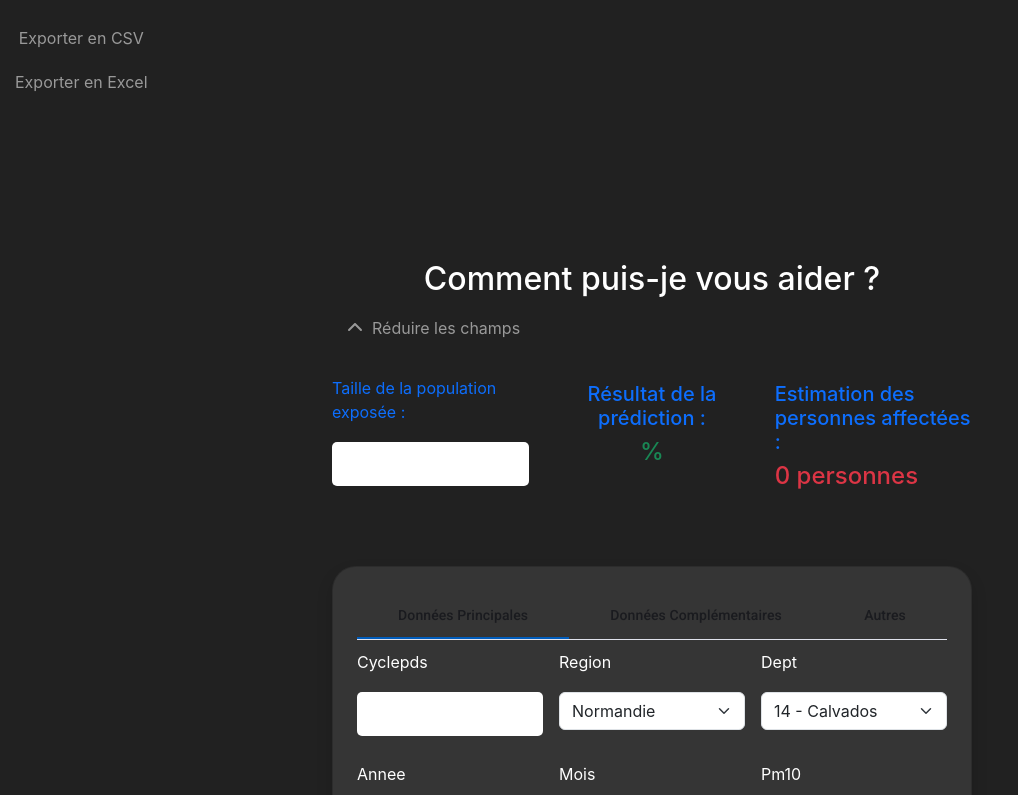
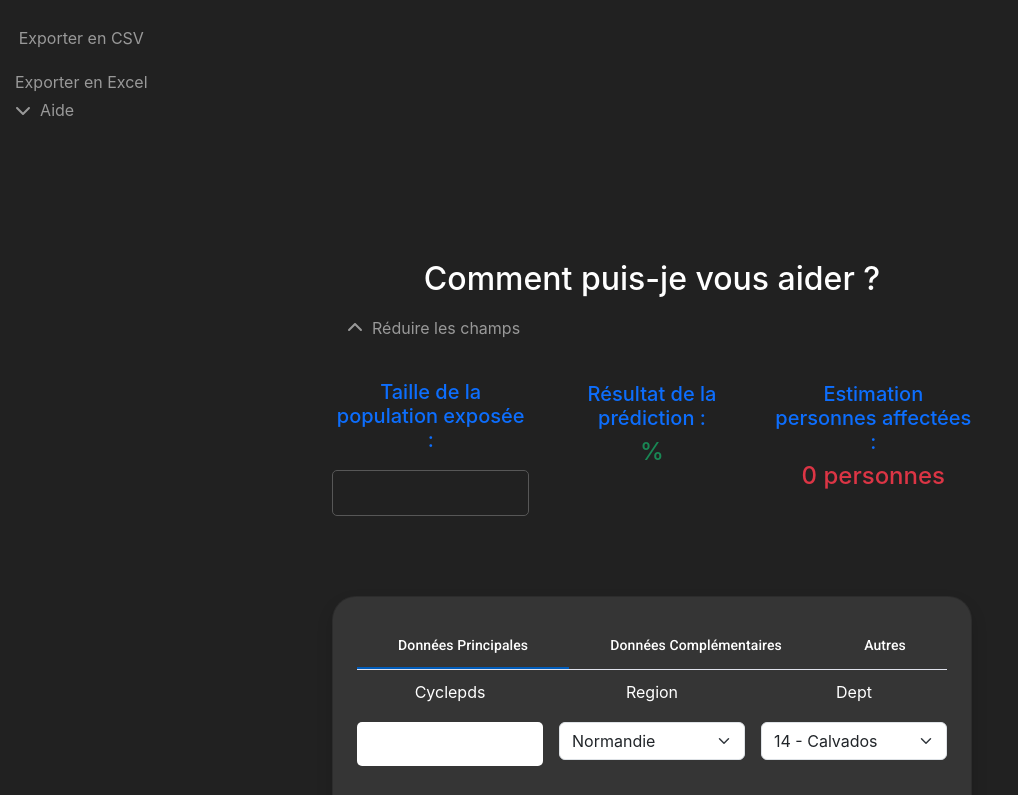
Before and after one commit to Infographe/pmc-frontend, an Angular app: page / in a window 1280 px wide. Shown: the top 795 px of the page, without its empty margins (0-1018 px from the left). Built offline with nearby package versions, Linux system fonts and the light colour scheme.

Commit message:
help bubble

```diff
--- a/src/app/components/prediction-form/prediction-form.component.css
+++ b/src/app/components/prediction-form/prediction-form.component.css
@@ -223,3 +223,49 @@ mat-paginator {
   border-radius: 5px;
   padding: 5px;
 }
+
+/* Responsive */
+@media (min-width: 768px) {
+  .col-md-4 {
+      flex: 0 0 auto;
+      width: 33.33333333%;
+      text-align: center;
+  }
+}
+
+.aide-toggle {
+  position: fixed;
+  text-decoration: none;
+  top: 11vh;
+  /* left: 10px; */
+  z-index: 1050;
+  color: rgb(153, 153, 153);
+  /* font-weight: bold; */
+}
+
+.aide-panel {
+  position: fixed;
+  top: 15vh;
+  left: 15px;
+  width: 22vw;
+  max-height: 80vh;
+  overflow-y: auto;
+  padding: 15px;
+  background: #8f8f8fac;
+  border-radius: 8px;
+  box-shadow: 0 0 10px rgba(0,0,0,0.15);
+  z-index: 1050;
+  transition: all 0.3s ease;
+  display: none;
+}
+
+.aide-panel.active {
+  display: block;
+}
+
+
+input#populationSize {
+  background: #ffffff00;
+  color: #FFFFFF;
+  border: #575757 solid 1px;
+}
--- a/src/app/components/prediction-form/prediction-form.component.html
+++ b/src/app/components/prediction-form/prediction-form.component.html
@@ -16,7 +16,7 @@
     <div class="row mb-5">
       <div class="col-md-4">
         <div class="mb-3 pb-3">
-          <label for="populationSize" class="form-label text-primary">Taille de la population exposée :</label>
+          <h5 for="populationSize" class="form-label text-primary mt-1">Taille de la population exposée :</h5>
           <input type="number" id="populationSize" class="form-control" [(ngModel)]="populationSize" (input)="calculerEstimation()" required min="1">
         </div>
       </div>
@@ -32,7 +32,7 @@
       <!-- Estimation des personnes affectées -->
       <div class="col-md-4">
         <div class="mt-3">
-          <h5 class="text-primary">Estimation des personnes affectées :</h5>
+          <h5 class="text-primary">Estimation personnes affectées :</h5>
           <p class="h4 font-weight-bold text-danger">{{ estimationAffectes | number: '1.0-0' }} personnes</p>
         </div>
       </div>
@@ -52,18 +52,20 @@
                   <!-- Cas particulier : menu déroulant pour region -->
                   <ng-container *ngIf="feature.name === 'dept'; else normalSelect">
                     <select class="form-select"
-                            [formControlName]="feature.name">
+                            [formControlName]="feature.name"
+                            [ngClass]="{'is-invalid': formGroup.controls[feature.name].invalid && formGroup.controls[feature.name].touched}">
                       <option *ngFor="let option of filteredDepartements" [ngValue]="option.value">
                         {{ option.label }}
                       </option>
                     </select>
                   </ng-container>
 
+
                   <ng-template #normalSelect>
                     <select class="form-select"
                             [formControlName]="feature.name"
                             *ngIf="feature.options"
-                            (change)="feature.name === 'region' ? onRegionChange($event) : null">
+                            (change)="onRegionChange(formGroup.get('region')?.value)">
                       <option *ngFor="let option of feature.options" [ngValue]="option.value">
                         {{ option.label }}
                       </option>
@@ -200,22 +202,22 @@
 
       <button class="btn btn-success" (click)="exporterCSV()">Exporter en CSV</button>
       <button class="btn btn-info" (click)="exporterExcel()">Exporter en Excel</button>
+      <!-- Aides -->
+      <button class="btn btn-link aide-toggle" (click)="toggleAide()">
+        <fa-icon [icon]="showAide ? faChevronUp : faChevronDown"></fa-icon> &nbsp;
+        {{ showAide ? 'Masquer l\'aide' : 'Aide' }}
+      </button>
+
+      <div class="aide-panel" [class.active]="showAide">
+        <h5>Descriptif des champs :</h5>
+        <ul>
+          <li><strong>Cyclepds</strong> → Nombre de cycles de soins</li>
+          <li><strong>Region</strong> → Région administrative</li>
+          <li><strong>Dept</strong> → Département</li>
+          <li><strong>Année</strong> 2015 <- -> 2025</li>
+          <!-- Ajoute ici tous les autres champs avec une courte description -->
+        </ul>
+      </div>
 
     </div>
   </div>
-
-
-
-
-
-
-
-
-
-
-
-
-
-
-
-</div>
--- a/src/app/components/prediction-form/prediction-form.component.ts
+++ b/src/app/components/prediction-form/prediction-form.component.ts
@@ -234,8 +234,8 @@ export class PredictionFormComponent implements OnInit, AfterViewInit {
         // { label: '976 - Mayotte', value: 976 }
       ]
     },
-    { name: 'annee', min: 50, max: 250 },
-    { name: 'mois', min: 100, max: 300 },
+    { name: 'annee', min: 2000, max: 2025 },
+    { name: 'mois', min: 1, max: 12 },
     { name: 'pm10', min: 2, max: 250 },
     { name: 'carbon_monoxide', min: 4, max: 12 },
     { name: 'poids_moyen', min: 0, max: 1 },
@@ -359,6 +359,13 @@ export class PredictionFormComponent implements OnInit, AfterViewInit {
     return (deptFeature?.options || []) as { label: string; value: number; regionCode: number }[];
   }
 
+  // Aide
+  showAide = false;
+
+  toggleAide() {
+    this.showAide = !this.showAide;
+  }
+
 
   // getFeatureValues() {
   //   return this.selectedModelType === "ml" ? this.mlFeatures : this.dlFeatures;
@@ -377,17 +384,19 @@ export class PredictionFormComponent implements OnInit, AfterViewInit {
     return deptFeature?.options?.filter((d: any) => d.regionCode === Number(regionCode)) || [];
   }
 
-  onRegionChange(event: Event) {
-    const selectedValue = Number((event.target as HTMLSelectElement).value);
-    this.filteredDepartements = this.departements.filter(dep => dep.regionCode === selectedValue);
+  onRegionChange(selectedRegionCode: number) {
+    const allDeptOptions = this.allFeatures.find(f => f.name === 'dept')?.options || [];
+    this.filteredDepartements = allDeptOptions.filter(dep => dep.regionCode === selectedRegionCode);
 
+    // Réinitialiser le département si sa valeur ne correspond plus à la région
     const currentDept = this.formGroup.get('dept')?.value;
-    const valid = this.filteredDepartements.some(dep => dep.value === currentDept);
+    const isDeptValide = this.filteredDepartements.some(dep => dep.value === currentDept);
 
-    if (!valid) {
-      this.formGroup.get('dept')?.setValue(null); // reset
+    if (!isDeptValide) {
+      this.formGroup.get('dept')?.setValue(null);
     }
   }
+
 
 
 
--- a/src/app/services/prediction.service.ts
+++ b/src/app/services/prediction.service.ts
@@ -53,8 +53,8 @@ export interface PredictionResponse {
 @Injectable({ providedIn: 'root' })
 export class PredictionService {
   // private apiUrl = `${environment.apiUrl}`;
-  private apiUrl = `https://pmc-backend-q5dn.onrender.com`;
-  // private apiUrl = `http://localhost:8000`;
+  // private apiUrl = `https://pmc-backend-q5dn.onrender.com`;
+  private apiUrl = `http://localhost:8000`;
 
   constructor(private http: HttpClient) {}
 
--- a/src/environments/environment.prod.ts
+++ b/src/environments/environment.prod.ts
@@ -1,5 +1,5 @@
 export const environment = {
   production: true,
-  apiUrl: 'https://pmc-backend-q5dn.onrender.com'
-  // apiUrl: 'http://localhost:8000'
+  // apiUrl: 'https://pmc-backend-q5dn.onrender.com'
+  apiUrl: 'http://localhost:8000'
 };
--- a/src/environments/environment.ts
+++ b/src/environments/environment.ts
@@ -1,5 +1,5 @@
 export const environment = {
   production: false,
-    apiUrl: 'https://pmc-backend-q5dn.onrender.com'
-  // apiUrl: 'http://localhost:8000'  // L'URL locale de ton backend
+    // apiUrl: 'https://pmc-backend-q5dn.onrender.com'
+  apiUrl: 'http://localhost:8000'  // L'URL locale de ton backend
 };
--- a/src/styles.css
+++ b/src/styles.css
@@ -8,6 +8,11 @@ body {
     color: #FFFFFF;
 }
 
-.mat-mdc-slide-toggle .mat-internal-form-field {
+.mat-mdc-slide-toggle .mat-internal-form-field,
+.mat-mdc-tab .mdc-tab__text-label,
+.mat-mdc-select,
+.mat-mdc-paginator-icon
+{
     color: #FFFFFF!important;
+    fill: #FFFFFF!important;
 }
```
